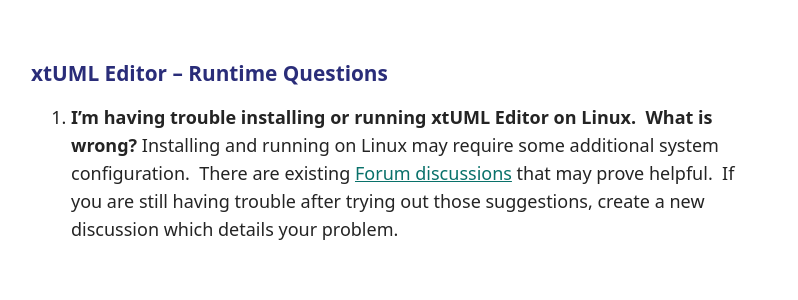
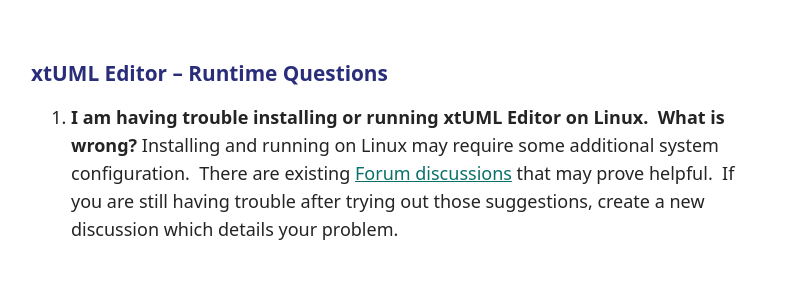
Before and after one commit to xtuml/xtuml_org, a Jekyll site: the page built from faqs.md, in a window 1280 px wide and 900 px high, scrolled down 3294 px. Shown: the part 476-776 px from the top of the window, without its empty margins (241-1039 px from the left). Built offline with Jekyll 4.4.1, drawn with Linux system fonts in a browser that asks for light colours.

Commit message:
tweak to one file

```diff
--- a/faqs.md
+++ b/faqs.md
@@ -84,5 +84,5 @@ permalink: "/faqs/"
 
 ## xtUML Editor – Runtime Questions
 
-1.  **I’m having trouble installing or running xtUML Editor on Linux.  What is wrong?**
+1.  **I am having trouble installing or running xtUML Editor on Linux.  What is wrong?**
     Installing and running on Linux may require some additional system configuration.  There are existing [Forum discussions]({{ '/forums/xtuml-forum/' | relative_url }} "xtUML Forum") that may prove helpful.  If you are still having trouble after trying out those suggestions, create a new discussion which details your problem.
```
